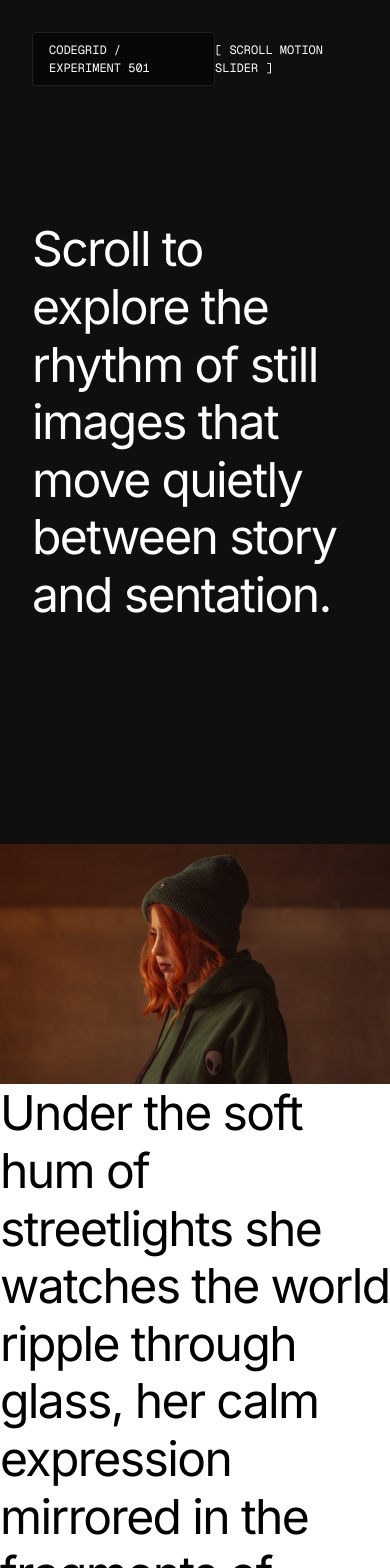
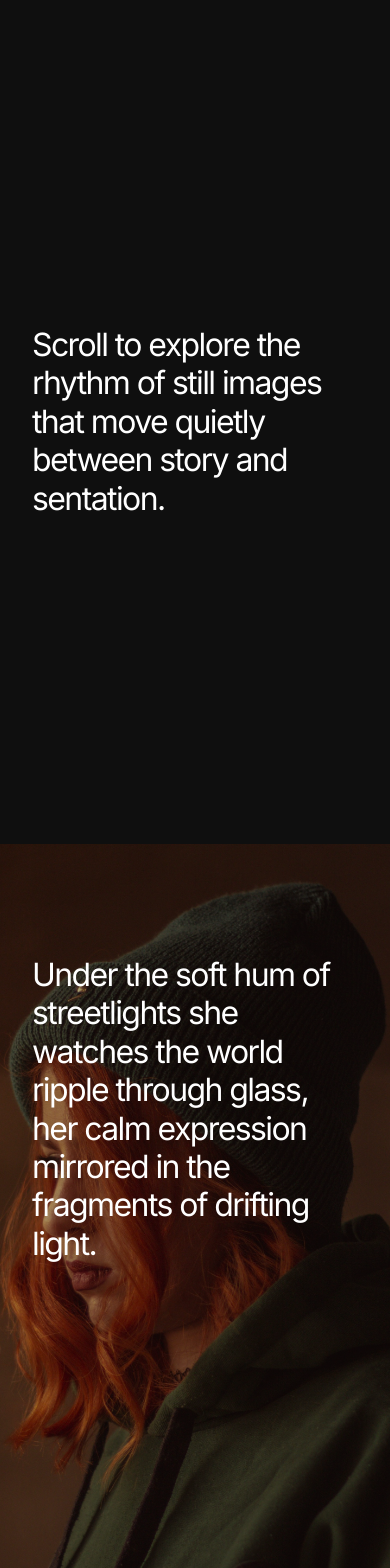
Before and after one commit to tung-eh/scroll-motion-slider, a React (Vite) app: page / in a window 390 px wide. Shown: the top 1568 px of the page. Built offline with nearby package versions, Linux system fonts and the light colour scheme.

Commit message:
Responsive styles

```diff
--- a/src/App/Intro.tsx
+++ b/src/App/Intro.tsx
@@ -1,7 +1,7 @@
 const Intro = () => {
   return (
     <section className="bg-[#0f0f0f] h-screen w-full text-white content-center p-8">
-      <h1 className="text-[3rem] tracking-[-0.1rem] leading-[1.2] lg:w-1/2 lg:mx-auto lg:text-center">
+      <h1 className="text-[2rem] lg:text-[3rem] tracking-[-0.1rem] leading-[1.2] lg:w-1/2 lg:mx-auto lg:text-center">
         Scroll to explore the rhythm of still images that move quietly between
         story and sentation.
       </h1>
--- a/src/App/Navbar.tsx
+++ b/src/App/Navbar.tsx
@@ -1,6 +1,6 @@
 const Navbar = () => {
   return (
-    <nav className="fixed top-0 w-full flex justify-between items-center p-8 z-10">
+    <nav className="fixed top-0 w-full hidden lg:flex justify-between items-center p-8 z-10">
       <div className="bg-black/50 backdrop-blur-[20px] rounded border border-white/10 py-2 px-4">
         <p className="font-geist uppercase text-[0.75rem] text-white">
           Codegrid / Experiment 501
--- a/src/App/Outro.tsx
+++ b/src/App/Outro.tsx
@@ -1,7 +1,7 @@
 const Outro = () => {
   return (
     <section className="bg-[#0f0f0f] h-screen w-full text-white content-center p-8">
-      <h1 className="text-[3rem] tracking-[-0.1rem] leading-[1.2] lg:w-1/2 lg:mx-auto lg:text-center">
+      <h1 className="text-[2rem] lg:text-[3rem] tracking-[-0.1rem] leading-[1.2] lg:w-1/2 lg:mx-auto lg:text-center">
         As the sequence slows the silence takes over, holding the last traces of
         motion in the air.
       </h1>
--- a/src/App/Slider.tsx
+++ b/src/App/Slider.tsx
@@ -1,19 +1,20 @@
 const Slider = () => {
   return (
-    <section>
-      <div>
-        <img src="/slider_img_01.jpg" />
+    <section className="relative h-screen w-full">
+      <div className="absolute inset-0">
+        <img src="/slider_img_01.jpg" className="w-full h-full object-cover" />
+        <div className="absolute inset-0 bg-black/35" />
       </div>
 
-      <div>
-        <h1 className="text-[3rem] tracking-[-0.1rem] leading-[1.2]">
+      <div className="absolute left-0 lg:left-8 top-20 lg:top-1/2 translate-0 lg:-translate-y-1/2 lg:w-1/2 text-white z-5 p-8 lg:p-0">
+        <h1 className="text-[2rem] lg:text-[3rem] tracking-[-0.1rem] leading-[1.2]">
           Under the soft hum of streetlights she watches the world ripple
           through glass, her calm expression mirrored in the fragments of
           drifting light.
         </h1>
       </div>
 
-      <div></div>
+      <div className="absolute bottom-8 lg:bottom-auto right-8 lg:top-1/2 translate-0 lg:-translate-y-1/2"></div>
     </section>
   )
 }
```
